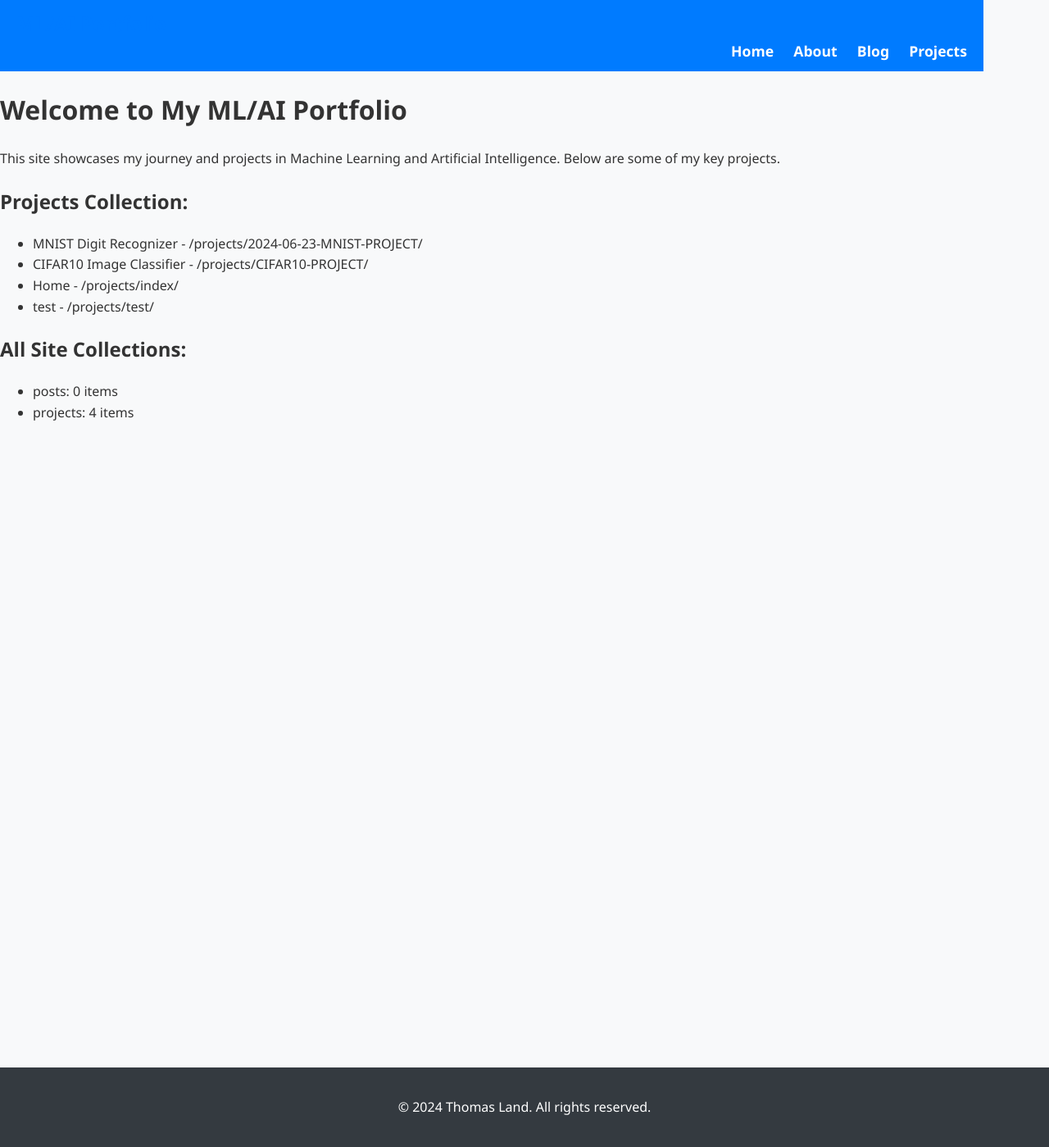
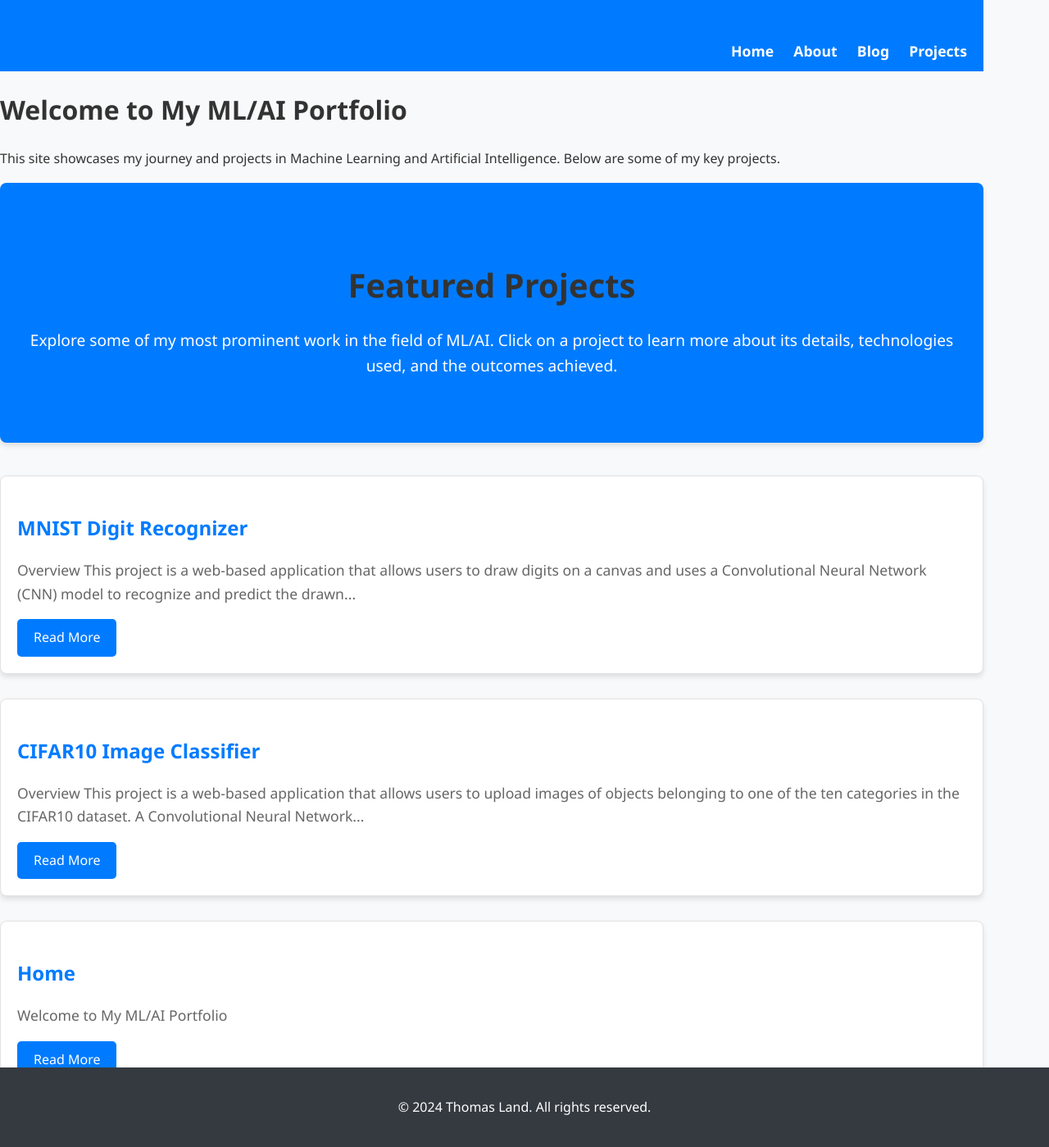
Before and after one commit to ThomasDoesAI/ThomasDoesAI.github.io, a Jekyll site: the page built from index.md, in a window 1280 px wide and 1400 px high. Shown: the whole window at 82% size. Built offline with Jekyll 4.4.1, drawn with Linux system fonts in a browser that asks for light colours; some of the changed text lies outside the part shown.

Commit message:
updated style

```diff
--- a/index.md
+++ b/index.md
@@ -7,18 +7,23 @@ title: Home
 
 This site showcases my journey and projects in Machine Learning and Artificial Intelligence. Below are some of my key projects.
 
-<h2>Projects Collection:</h2>
-<ul>
-{% for project in site.projects %}
-  <li>{{ project.title }} - {{ project.url }}</li>
-{% else %}
-  <li>No projects found. Ensure projects have the correct front matter and are located in the projects directory.</li>
-{% endfor %}
-</ul>
+<section class="featured-section">
+  <h2>Featured Projects</h2>
+  <p>Explore some of my most prominent work in the field of ML/AI. Click on a project to learn more about its details, technologies used, and the outcomes achieved.</p>
+</section>
 
-<h2>All Site Collections:</h2>
-<ul>
-{% for collection in site.collections %}
-  <li>{{ collection.label }}: {{ collection.docs | size }} items</li>
-{% endfor %}
-</ul>
+<div class="project-list">
+  {% for project in site.projects %}
+    <div class="post-card">
+      <h3><a href="{{ project.url }}">{{ project.title }}</a></h3>
+      <p>{{ project.excerpt | strip_html | truncatewords: 30 }}</p>
+      <a href="{{ project.url }}" class="btn">Read More</a>
+    </div>
+  {% else %}
+    <p>No projects found. Ensure projects have the correct front matter and are located in the _projects directory.</p>
+  {% endfor %}
+</div>
+
+<footer>
+  <p>&copy; {{ site.time | date: '%Y' }} {{ site.title }}. All rights reserved.</p>
+</footer>
```
Also changed, not shown: assets/css/style.css (indentation only).
